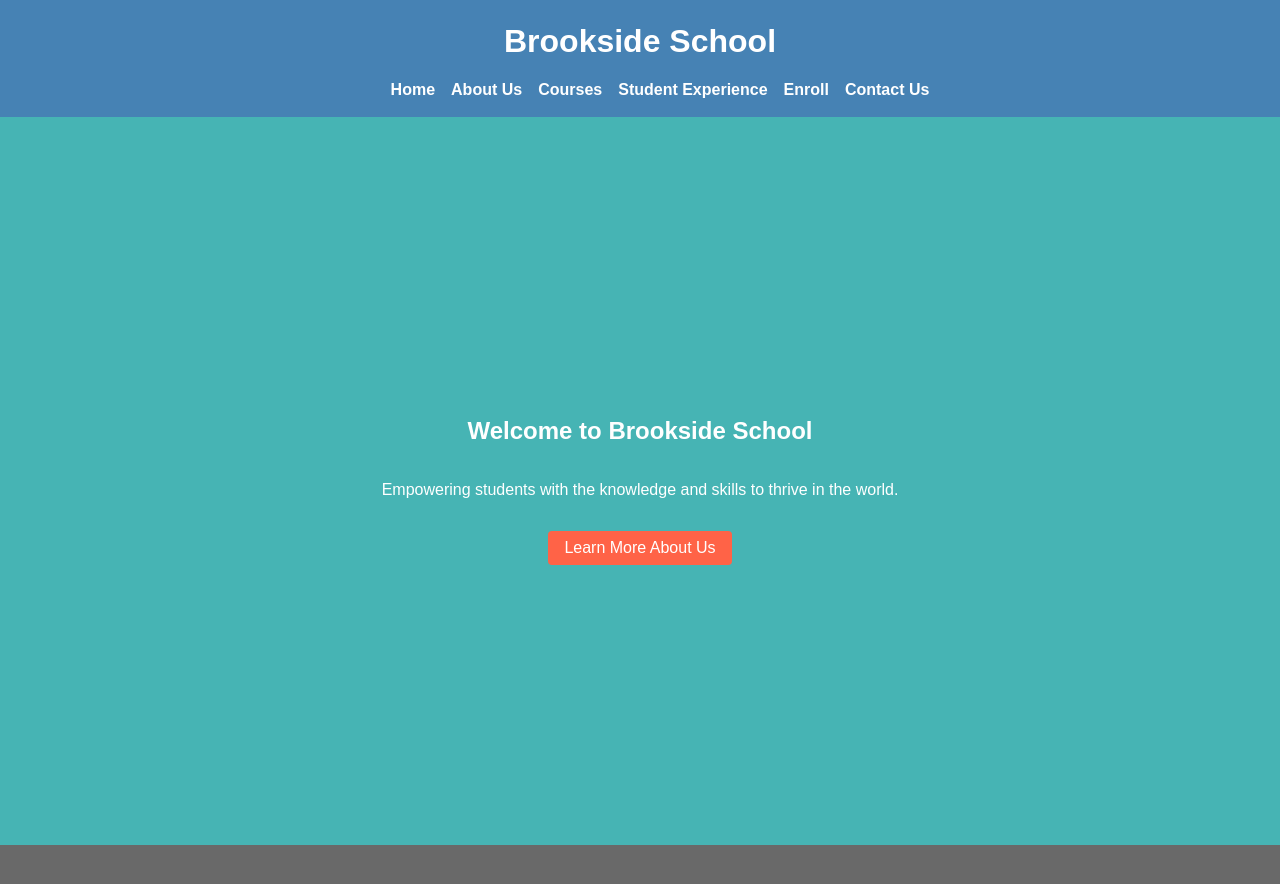
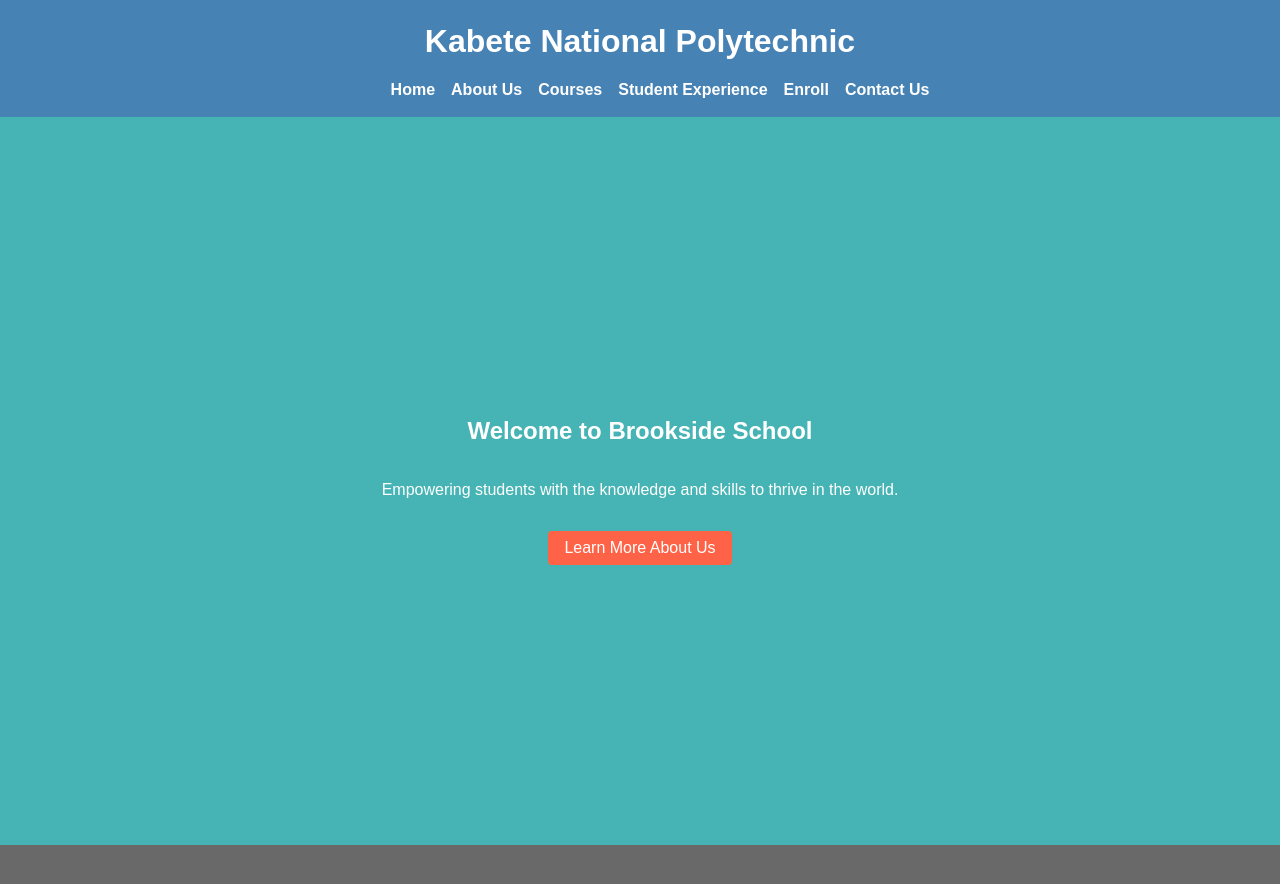
Before and after one commit to sith5knight/Portfolio-Project, a plain HTML site: page index.html in a window 1280 px wide. Shown: the top 884 px of the page. Drawn offline with Linux system fonts and the light colour scheme.

Commit message:
Update index.html

```diff
--- a/index.html
+++ b/index.html
@@ -9,7 +9,7 @@
 <body>
     <!-- Header and Navigation -->
     <header>
-        <h1>Brookside School</h1>
+        <h1>Kabete National Polytechnic</h1>
         <nav>
             <ul>
                 <li><a href="index.html">Home</a></li>
```
